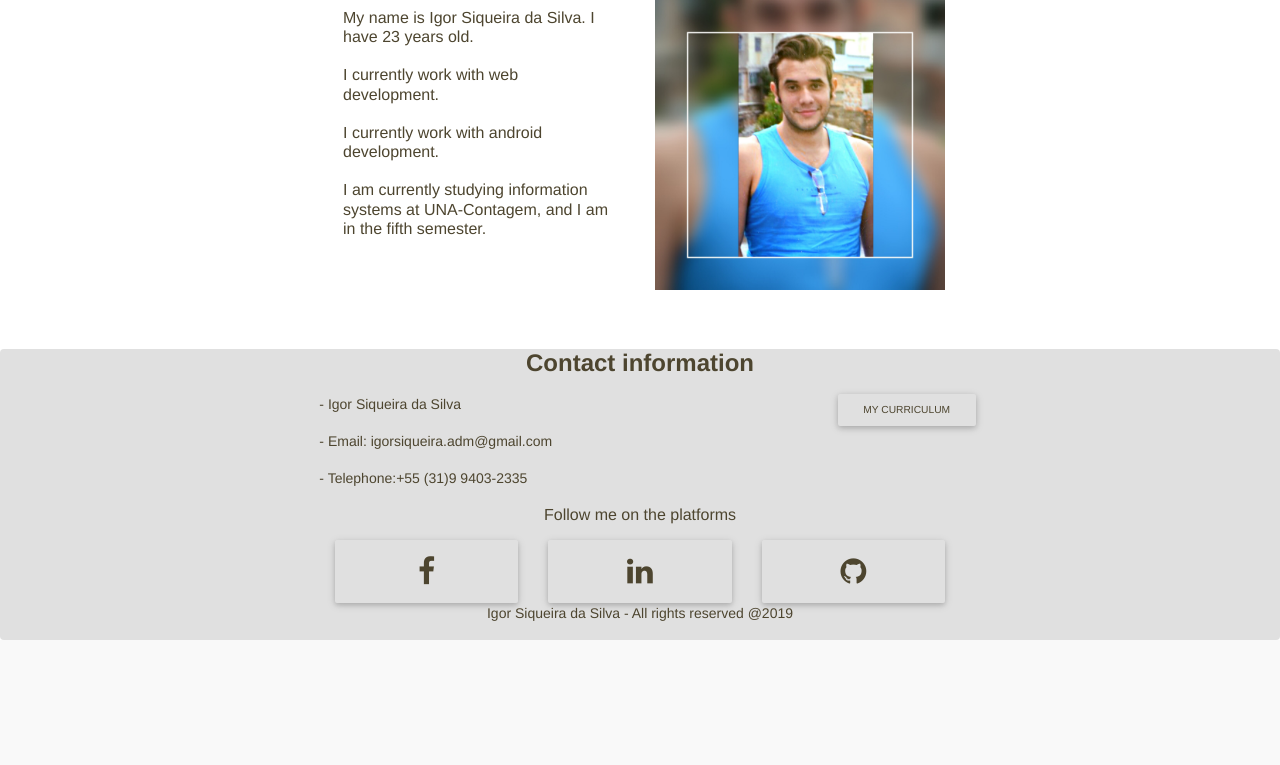
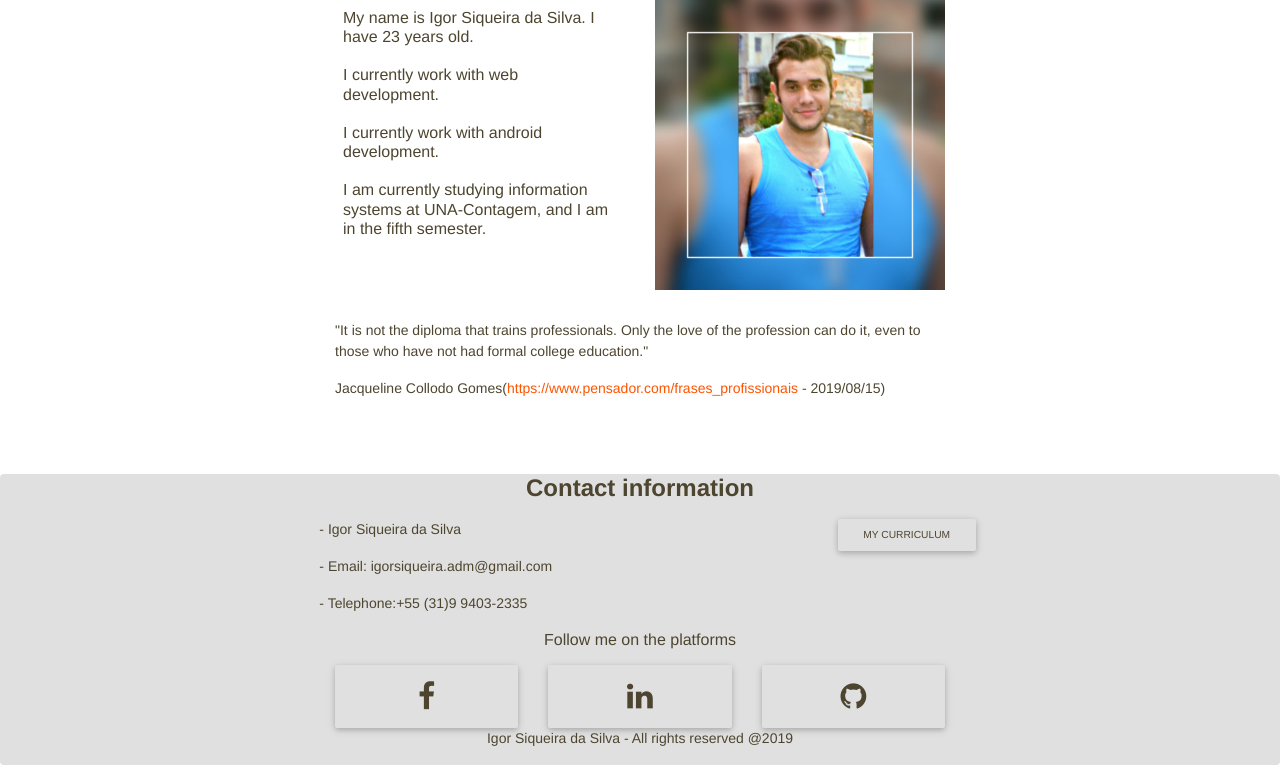
Before and after one commit to iwebwork/meuSite, a PHP site: page /meuSite/ in a window 1280 px wide. Shown: the part 190-955 px from the top of the page. Before the commit the page ends 830 px from the top, so only its background shows below. Run offline with PHP 8.4, Linux system fonts and the light colour scheme; some libraries are stand-ins or nearby versions.

Commit message:
Mensagem adicionada ao site

```diff
--- a/views/home.php
+++ b/views/home.php
@@ -21,4 +21,14 @@
         </div>
 
     </div>
+    <div class="row d-flex justify-content-center margin-top">
+        <div class="col-sm-6">
+            <p>
+                "It is not the diploma that trains professionals. Only the love of the profession can do it, even to those who have not had formal college education."
+            </p>
+            <p>
+                Jacqueline Collodo Gomes(<a href="https://www.pensador.com/frases_profissionais/">https://www.pensador.com/frases_profissionais</a> - 2019/08/15)
+            </p>
+        </div>
+    </div>
 </div>
--- a/views/templateOne.php
+++ b/views/templateOne.php
@@ -1,10 +1,10 @@
-<html>
+<html !DOCTYPE>
     <header>
         <title>Meu site</title>
         <meta http-equiv="X-UA-Compatible" content="IE=edge">
         <meta name="viewport" content="width=device-width, initial-scale=1">
         <meta http-equiv="Content-Type" content="text/html; charset=utf-8">
-        <link rel="shortcut icon" href="<?php echo BASE_URL;?>assets/images/logo.png"/>
+        <link rel="shortcut icon" type="image/x-icon" href="<?php echo BASE_URL;?>assets/images/logo.png"/>
         <link rel="stylesheet" type="text/css" href="<?php echo BASE_URL;?>assets/css/bootstrap.min.css"/>
         <link rel="stylesheet" type="text/css" href="<?php echo BASE_URL;?>assets/css/mdb.min.css"/>
         <link rel="stylesheet" type="text/css" href="<?php echo BASE_URL;?>assets/css/mdb.css"/>
@@ -19,7 +19,7 @@
         <link rel="stylesheet" type="text/css" href="<?php echo BASE_URL;?>assets/css/myknow.css"/>
         <link rel="stylesheet" type="text/css" href="<?php echo BASE_URL;?>assets/css/myprojects.css"/>
     </header>
-    <body onload="date()" class="">
+    <body onload="date()">
         <nav class="navbar navbar-expand-lg navbar-light style-nave font-title fudoImg">
             <button class="navbar-toggler" type="button" data-toggle="collapse" data-target="#navbarTogglerDemo03" aria-controls="navbarTogglerDemo03" aria-expanded="false" aria-label="Toggle navigation">
                <img class="img-logo" src="<?php echo BASE_URL;?>assets/images/logo.png" >
```
